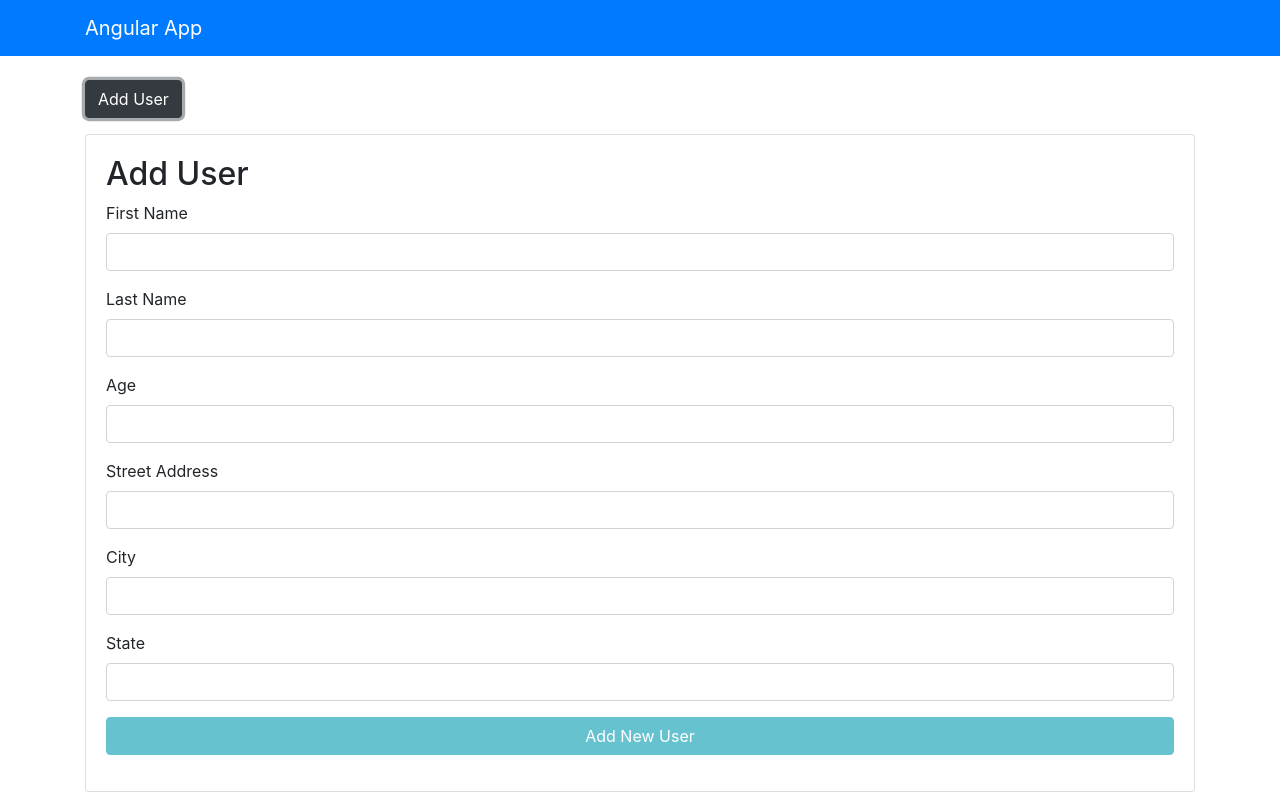
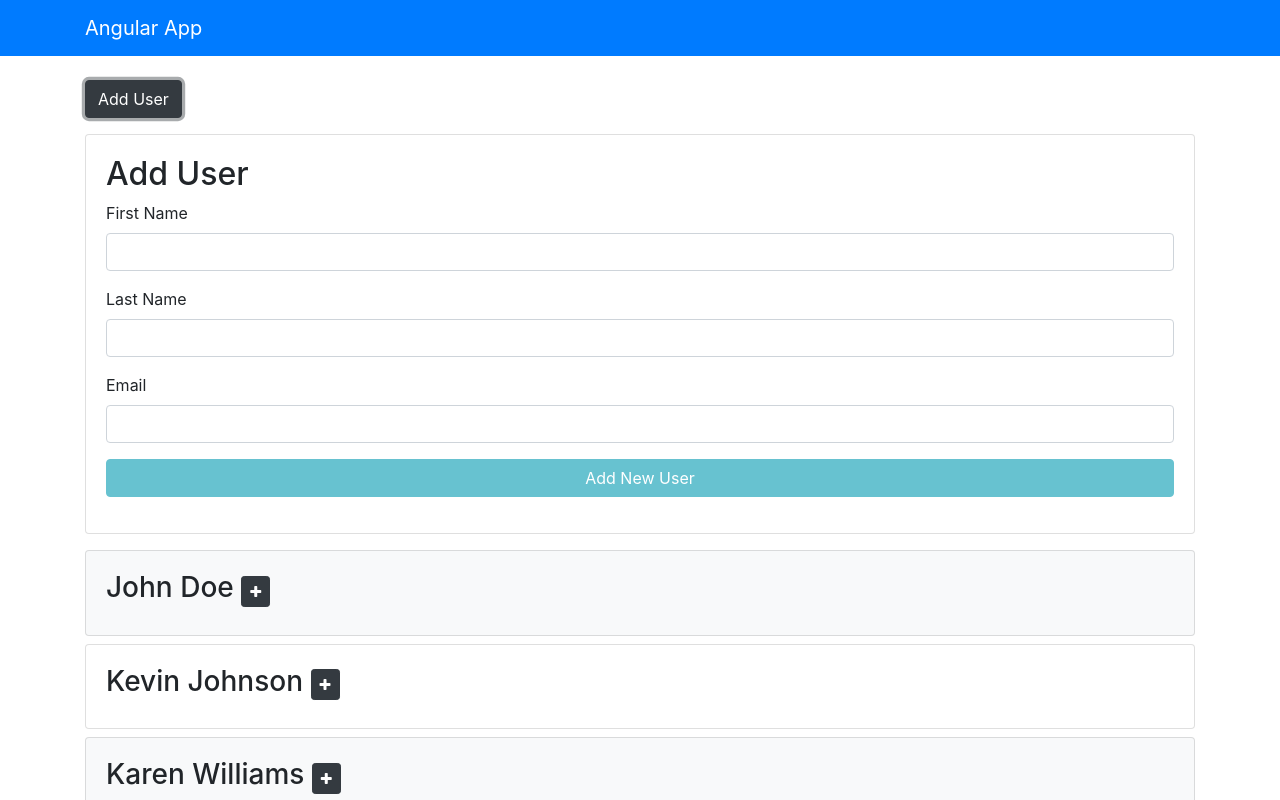
Before and after one commit to danchamorro/angularLearning, an Angular app: page / in a window 1280 px wide. Both pictures are taken after a click on the button "Add User". Shown: the top 800 px of the page. Built offline with nearby package versions, Linux system fonts and the light colour scheme.

Commit message:
Refactored users component

```diff
--- a/src/app/components/user/user.component.html
+++ b/src/app/components/user/user.component.html
@@ -1,8 +1,8 @@
-<h2>{{ user.firstName }} {{ user.lastName }}</h2>
+<!-- <h2>{{ user.firstName }} {{ user.lastName }}</h2>
 <ul>
   <li>Age: {{ user.age }}</li>
   <li>
     Address: {{ user.address.street }} {{ user.address.city }},
     {{ user.address.state }}
   </li>
-</ul>
+</ul> -->
--- a/src/app/components/user/user.component.ts
+++ b/src/app/components/user/user.component.ts
@@ -15,15 +15,15 @@ export class UserComponent implements OnInit {
   constructor() {}
 
   ngOnInit() {
-    this.user = {
-      firstName: 'John',
-      lastName: 'Doe',
-      age: 30,
-      address: {
-        street: '50 Main st',
-        city: 'Boston',
-        state: 'MA'
-      }
-    };
+    // this.user = {
+    //   firstName: 'John',
+    //   lastName: 'Doe',
+    //   age: 30,
+    //   address: {
+    //     street: '50 Main st',
+    //     city: 'Boston',
+    //     state: 'MA'
+    //   }
+    // };
   }
 }
--- a/src/app/components/users/users.component.html
+++ b/src/app/components/users/users.component.html
@@ -24,44 +24,16 @@
       />
     </div>
     <div class="form-group">
-      <label>Age</label>
+      <label>Email</label>
       <input
-        [(ngModel)]="user.age"
-        type="number"
+        [(ngModel)]="user.email"
+        type="email"
         class="form-control"
-        name="age"
-      />
-    </div>
-    <div class="form-group">
-      <label>Street Address</label>
-      <input
-        [(ngModel)]="user.address.street"
-        type="text"
-        class="form-control"
-        name="street"
-      />
-    </div>
-    <div class="form-group">
-      <label>City</label>
-      <input
-        [(ngModel)]="user.address.city"
-        type="text"
-        class="form-control"
-        name="city"
-      />
-    </div>
-    <div class="form-group">
-      <label>State</label>
-      <input
-        [(ngModel)]="user.address.state"
-        type="text"
-        class="form-control"
-        name="state"
+        name="email"
       />
     </div>
 
     <button
-      (click)="addUser()"
       [disabled]="user.firstName == '' || user.lastName == ''"
       class="btn btn-block btn-info mb-3"
     >
@@ -77,18 +49,14 @@
   >
     <h3>
       {{ user.firstName }} {{ user.lastName }}
-      <small *ngIf="user.age && user.address">
+      <small>
         <button (click)="user.hide = !user.hide" class="btn btn-dark btn-sm">
           <i [ngClass]="user.hide ? 'fa fa-plus' : 'fa fa-minus'"></i>
         </button>
       </small>
     </h3>
-    <ul class="list-group" *ngIf="!user.hide && user.age && user.address">
-      <li class="list-group-item">Age: {{ user.age }}</li>
-      <li class="list-group-item">
-        Address: {{ user.address.street }} {{ user.address.city }},
-        {{ user.address.state }}
-      </li>
+    <ul class="list-group" *ngIf="!user.hide">
+      <li class="list-group-item">Email: {{ user.email }}</li>
       <li class="list-group-item">Joined: {{ user.registered | date }}</li>
     </ul>
   </li>
--- a/src/app/components/users/users.component.ts
+++ b/src/app/components/users/users.component.ts
@@ -11,12 +11,7 @@ export class UsersComponent implements OnInit {
   user: User = {
     firstName: '',
     lastName: '',
-    age: null,
-    address: {
-      street: '',
-      city: '',
-      state: ''
-    }
+    email: ''
   };
   users: User[];
   showExtended: boolean = true;
@@ -31,12 +26,7 @@ export class UsersComponent implements OnInit {
       {
         firstName: 'John',
         lastName: 'Doe',
-        age: 70,
-        address: {
-          street: '50 Main st',
-          city: 'Boston',
-          state: 'MA'
-        },
+        email: 'test@test.com',
         isActive: true,
         registered: new Date('01/02/2018 08:30:00'),
         hide: true
@@ -44,12 +34,7 @@ export class UsersComponent implements OnInit {
       {
         firstName: 'Kevin',
         lastName: 'Johnson',
-        age: 34,
-        address: {
-          street: '20 School st',
-          city: 'Lynn',
-          state: 'MA'
-        },
+        email: 'test@test.com',
         isActive: false,
         registered: new Date('03/11/2017 06:20:00'),
         hide: true
@@ -57,12 +42,7 @@ export class UsersComponent implements OnInit {
       {
         firstName: 'Karen',
         lastName: 'Williams',
-        age: 26,
-        address: {
-          street: '55 Mill st',
-          city: 'Miami',
-          state: 'FL'
-        },
+        email: 'test@test.com',
         isActive: true,
         registered: new Date('11/02/2016 10:30:00'),
         hide: true
@@ -72,21 +52,16 @@ export class UsersComponent implements OnInit {
     this.loaded = true;
   }
 
-  addUser() {
-    this.users.unshift(this.user);
+  // addUser() {
+  //   this.users.unshift(this.user);
 
-    // This will reset form to blank values
-    this.user = {
-      firstName: '',
-      lastName: '',
-      age: null,
-      address: {
-        street: '',
-        city: '',
-        state: ''
-      }
-    };
-  }
+  //   // This will reset form to blank values
+  //   this.user = {
+  //     firstName: '',
+  //     lastName: '',
+  //     email: ''
+  //   };
+  // }
 
   onSubmit(e) {
     e.preventDefault();
```
Also changed, not shown: src/app/models/User.ts (+1 -6 lines).
